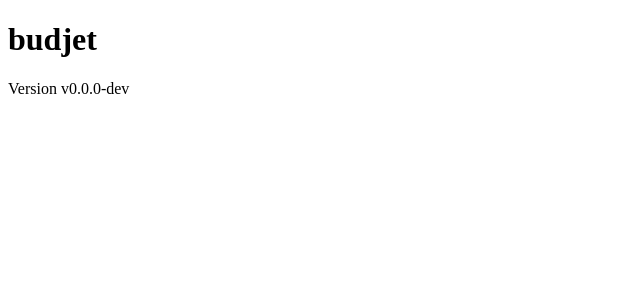
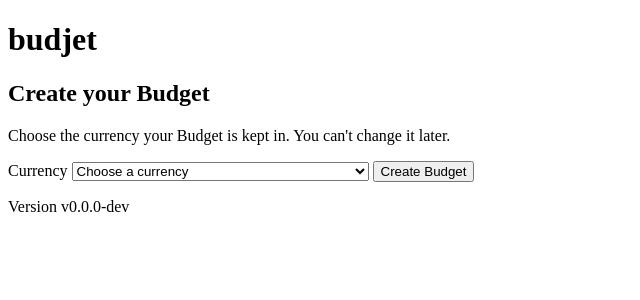
Before and after one commit to JaykeOps/budjet, a React (Vite) app: page / in a window 1280 px wide. Shown: the top 300 px of the page, without its empty margins (0-640 px from the left). Built offline with nearby package versions, Linux system fonts and the light colour scheme.

Commit message:
feat(budget-setup): create a Budget in a chosen currency (#21)
Co-authored-by: jake0ps <git-contact.bolster973@passmail.net>
Co-authored-by: Claude Opus 5.5 <noreply@anthropic.com>

```diff
--- a/src/App.tsx
+++ b/src/App.tsx
@@ -1,8 +1,39 @@
-export function App() {
+import type { ChangeLogWriter } from "./kernel/change-log";
+import {
+  ChangeLogWriterProvider,
+  useChangeLogWriter,
+} from "./kernel/use-change-log-query";
+import { BudgetSetupForm, useBudget } from "./slices/budget-setup";
+import { createBudget } from "./slices/budget-setup/commands";
+
+export function App({ writer }: { writer: ChangeLogWriter }) {
   return (
-    <main>
-      <h1>budjet</h1>
-      <p>Version {__APP_VERSION__}</p>
-    </main>
+    <ChangeLogWriterProvider value={writer}>
+      <main>
+        <h1>budjet</h1>
+        <Shell />
+        <p>Version {__APP_VERSION__}</p>
+      </main>
+    </ChangeLogWriterProvider>
   );
 }
+
+/** Shows the setup flow until a Budget exists, then the Budget. */
+function Shell() {
+  const writer = useChangeLogWriter();
+  const budget = useBudget();
+
+  if (!budget) {
+    return (
+      <BudgetSetupForm
+        onCreate={({ currency }) => createBudget(writer, { currency })}
+      />
+    );
+  }
+  return (
+    <section aria-labelledby="budget-heading">
+      <h2 id="budget-heading">Budget</h2>
+      <p>Kept in {budget.currency}. It has no Accounts or Categories yet.</p>
+    </section>
+  );
+}
--- a/src/main.tsx
+++ b/src/main.tsx
@@ -1,12 +1,20 @@
 import { StrictMode } from "react";
 import { createRoot } from "react-dom/client";
 import { App } from "./App";
+import {
+  createChangeLogWriter,
+  createInMemoryChangeLog,
+  thisDeviceId,
+} from "./kernel/change-log";
 
 const root = document.getElementById("root");
 if (!root) throw new Error("#root element missing from index.html");
 
+// In memory only for now: the Budget is lost on reload until it is saved to the browser.
+const writer = createChangeLogWriter(createInMemoryChangeLog(), thisDeviceId());
+
 createRoot(root).render(
   <StrictMode>
-    <App />
+    <App writer={writer} />
   </StrictMode>,
 );
--- /dev/null
+++ b/src/slices/budget-setup/BudgetSetupForm.tsx
@@ -0,0 +1,45 @@
+import { type FormEvent, useState } from "react";
+import { type Currency, currencies } from "../../kernel/money";
+
+const currencyNames = new Intl.DisplayNames(undefined, { type: "currency" });
+
+/** Asks for the Budget's currency. The app shell decides what creating a Budget does. */
+export function BudgetSetupForm({
+  onCreate,
+}: {
+  onCreate: (input: { currency: Currency }) => void;
+}) {
+  const [currency, setCurrency] = useState("");
+
+  function submit(event: FormEvent) {
+    event.preventDefault();
+    onCreate({ currency });
+  }
+
+  return (
+    <form onSubmit={submit}>
+      <h2>Create your Budget</h2>
+      <p>
+        Choose the currency your Budget is kept in. You can't change it later.
+      </p>
+      <label>
+        Currency{" "}
+        <select
+          required
+          value={currency}
+          onChange={(event) => setCurrency(event.target.value)}
+        >
+          <option value="" disabled>
+            Choose a currency
+          </option>
+          {currencies().map((code) => (
+            <option key={code} value={code}>
+              {code} — {currencyNames.of(code)}
+            </option>
+          ))}
+        </select>
+      </label>{" "}
+      <button type="submit">Create Budget</button>
+    </form>
+  );
+}
--- /dev/null
+++ b/src/slices/budget-setup/commands.ts
@@ -0,0 +1,21 @@
+import type { ChangeLogWriter } from "../../kernel/change-log";
+import { type Currency, isCurrency } from "../../kernel/money";
+import { budget } from "./queries";
+import type { BudgetCreated } from "./records";
+
+export function createBudget(
+  writer: ChangeLogWriter,
+  { currency }: { currency: Currency },
+): void {
+  if (!isCurrency(currency)) {
+    throw new RangeError(`${currency} is not a currency`);
+  }
+  if (budget(writer.changeLog.readAll())) {
+    throw new Error("budjet already has a Budget");
+  }
+  writer.write<BudgetCreated["type"], BudgetCreated["payload"]>(
+    crypto.randomUUID(),
+    "BudgetCreated",
+    { version: 1, currency },
+  );
+}
--- /dev/null
+++ b/src/slices/budget-setup/index.ts
@@ -0,0 +1,10 @@
+/** Budget Setup's public interface: queries, the hooks that wrap them, and its UI. */
+import { useChangeLogQuery } from "../../kernel/use-change-log-query";
+import { type Budget, budget } from "./queries";
+
+export { BudgetSetupForm } from "./BudgetSetupForm";
+export { type Budget, budget };
+
+export function useBudget(): Budget | undefined {
+  return useChangeLogQuery(budget);
+}
--- /dev/null
+++ b/src/slices/budget-setup/queries.ts
@@ -0,0 +1,13 @@
+import type { ChangeRecord } from "../../kernel/change-log";
+import type { Currency } from "../../kernel/money";
+import { isBudgetCreated } from "./records";
+
+export type Budget = { id: string; currency: Currency };
+
+/** The Budget, or undefined before one is created. */
+export function budget(records: readonly ChangeRecord[]): Budget | undefined {
+  const created = records.findLast(isBudgetCreated);
+  return (
+    created && { id: created.subjectId, currency: created.payload.currency }
+  );
+}
--- /dev/null
+++ b/src/slices/budget-setup/records.ts
@@ -0,0 +1,15 @@
+/**
+ * The change records Budget Setup publishes. Other slices may read them; they
+ * are versioned contracts, so changing one is a cross-slice change (docs/adr/0005).
+ */
+import type { ChangeRecord } from "../../kernel/change-log";
+import type { Currency } from "../../kernel/money";
+
+export type BudgetCreated = ChangeRecord<
+  "BudgetCreated",
+  { version: 1; currency: Currency }
+>;
+
+export function isBudgetCreated(record: ChangeRecord): record is BudgetCreated {
+  return record.type === "BudgetCreated";
+}
```
Also changed, not shown: 2 other files (tests, documents, lock files or other folders).
